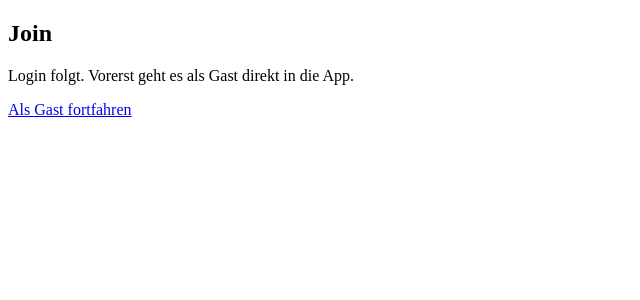
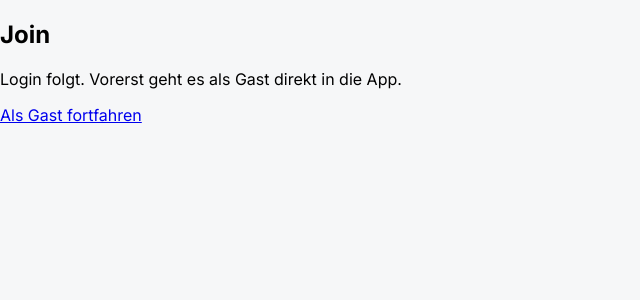
Before and after one commit to rogerfriebus/join, an Angular app: page /login in a window 1280 px wide. Shown: the top 300 px of the page, without its empty margins (0-640 px from the left). Built offline with nearby package versions, Linux system fonts and the light colour scheme.

Commit message:
style: add inter font and global base styles

```diff
--- a/package.json
+++ b/package.json
@@ -17,6 +17,7 @@
     "@angular/forms": "^21.2.0",
     "@angular/platform-browser": "^21.2.0",
     "@angular/router": "^21.2.0",
+    "@fontsource/inter": "^5.2.8",
     "rxjs": "~7.8.0",
     "tslib": "^2.3.0"
   },
--- a/src/styles.scss
+++ b/src/styles.scss
@@ -1 +1,24 @@
-/* You can add global styles to this file, and also import other style files */
+@import '@fontsource/inter/400.css';
+@import '@fontsource/inter/700.css';
+
+* {
+  box-sizing: border-box;
+}
+
+html,
+body {
+  min-height: 100%;
+}
+
+body {
+  margin: 0;
+  font-family: 'Inter', Arial, sans-serif;
+  background-color: #f6f7f8;
+}
+
+button,
+input,
+textarea,
+select {
+  font: inherit;
+}
```
Also changed, not shown: 1 other file (tests, documents, lock files or other folders).
